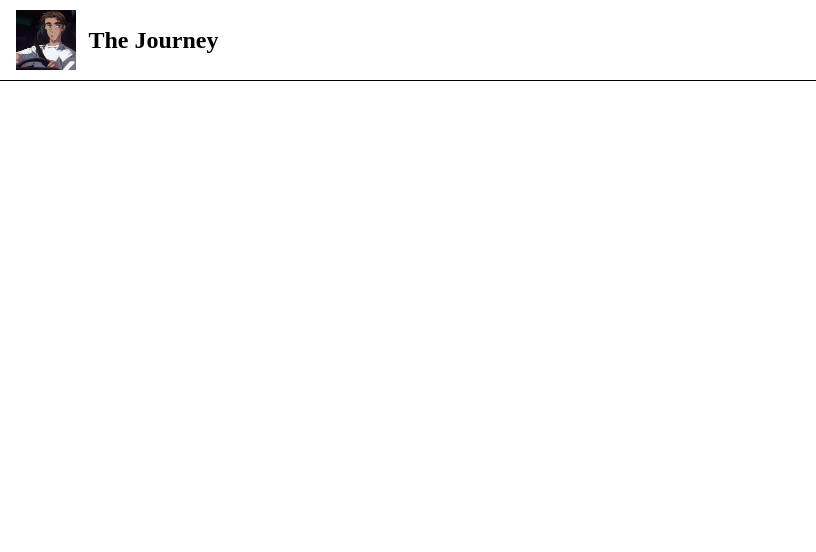
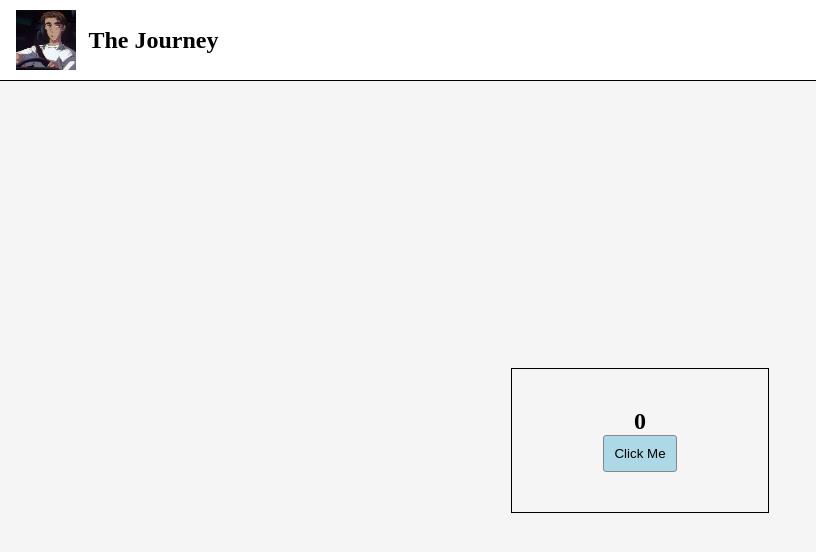
Before and after one commit to Jank1y/TheJourney, a plain HTML site: page index.html in a window 1280 px wide. Shown: the whole page, without its empty margins (0-816 px from the left). Drawn offline with Linux system fonts and the light colour scheme.

Commit message:
Added some javascript

```diff
--- a/index.html
+++ b/index.html
@@ -15,5 +15,18 @@
             <h1>The Journey</h1>
         </div>
     </nav>
+    <div class="main">
+        <div class="btnclicker">
+            <form method="get">
+                <div class="num">
+                    <h2 id="counter">0</h2>
+                </div>
+            <div class="button">
+                <input type="button" value="Click Me" />
+            </div>
+            </form>
+        </div>
+    </div>
 </body>
+<script src="index.js"></script>
 </html>
--- /dev/null
+++ b/index.js
@@ -0,0 +1,10 @@
+let num = 0;
+const button = document.querySelector('input[type="button"]');
+const counter = document.getElementById("counter");
+
+button.addEventListener('click', function() {
+    if (true) {
+        num++;
+        counter.textContent = num;
+    }
+});
--- a/style.css
+++ b/style.css
@@ -1,6 +1,10 @@
 * {
   margin: 0;
   padding: 0;
+}
+
+html, body {
+  overflow-x: hidden;
 }
 
 nav {
@@ -22,5 +26,33 @@ nav .logo img {
 }
 
 nav .text {
-    margin-left: 1%;
+  margin-left: 1%;
 }
+
+.main {
+  display: flex;
+  width: 100%;
+  height: calc(100vh - 81px);
+  background: whitesmoke;
+  justify-content: center;
+  align-items: center;
+}
+.btnclicker {
+  display: flex;
+  justify-content: center;
+  align-items: center;
+  border: 1px solid black;
+  height: 20%;
+  width: 20%;
+}
+.num {
+  display: flex;
+  justify-content: center;
+}
+input[type="button"] {
+  padding: 10px;
+  background-color: lightblue;
+  border: 1px solid #888;
+  border-radius: 3px;
+  cursor: pointer;
+}
```
